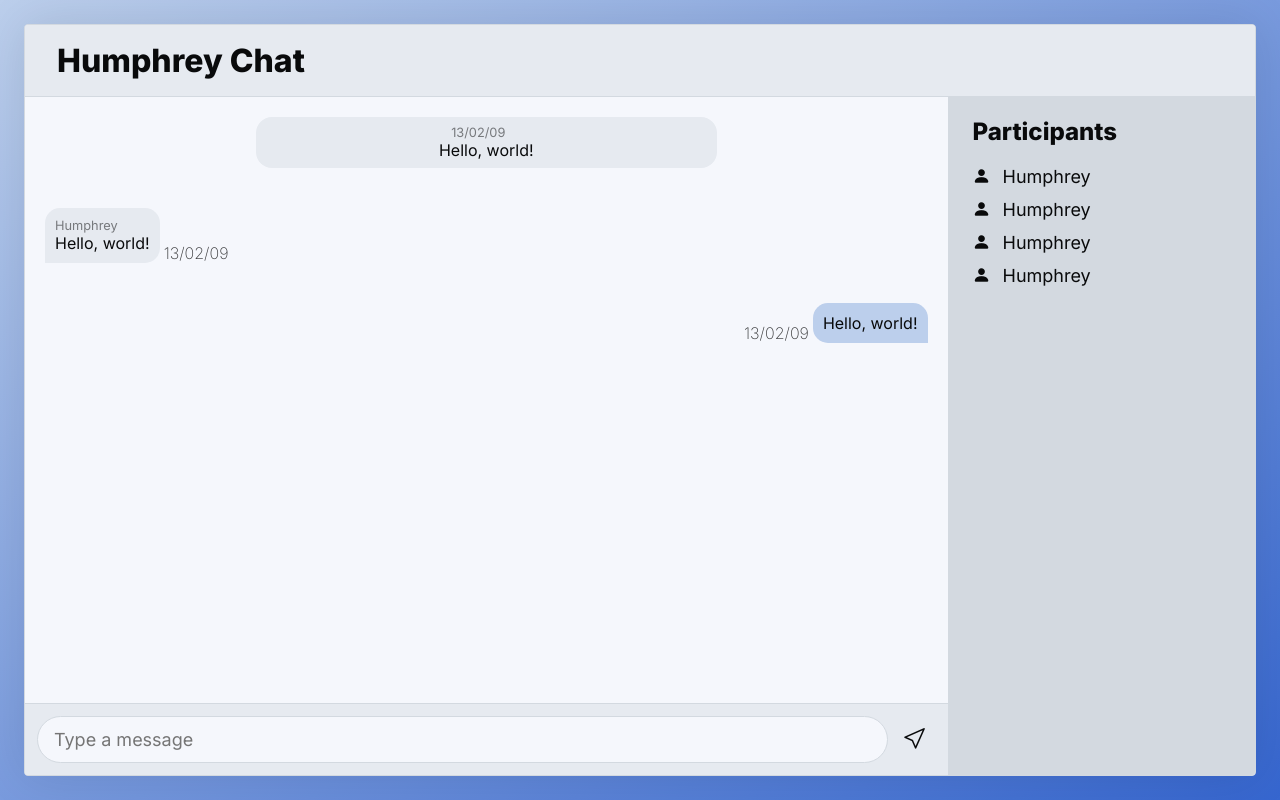
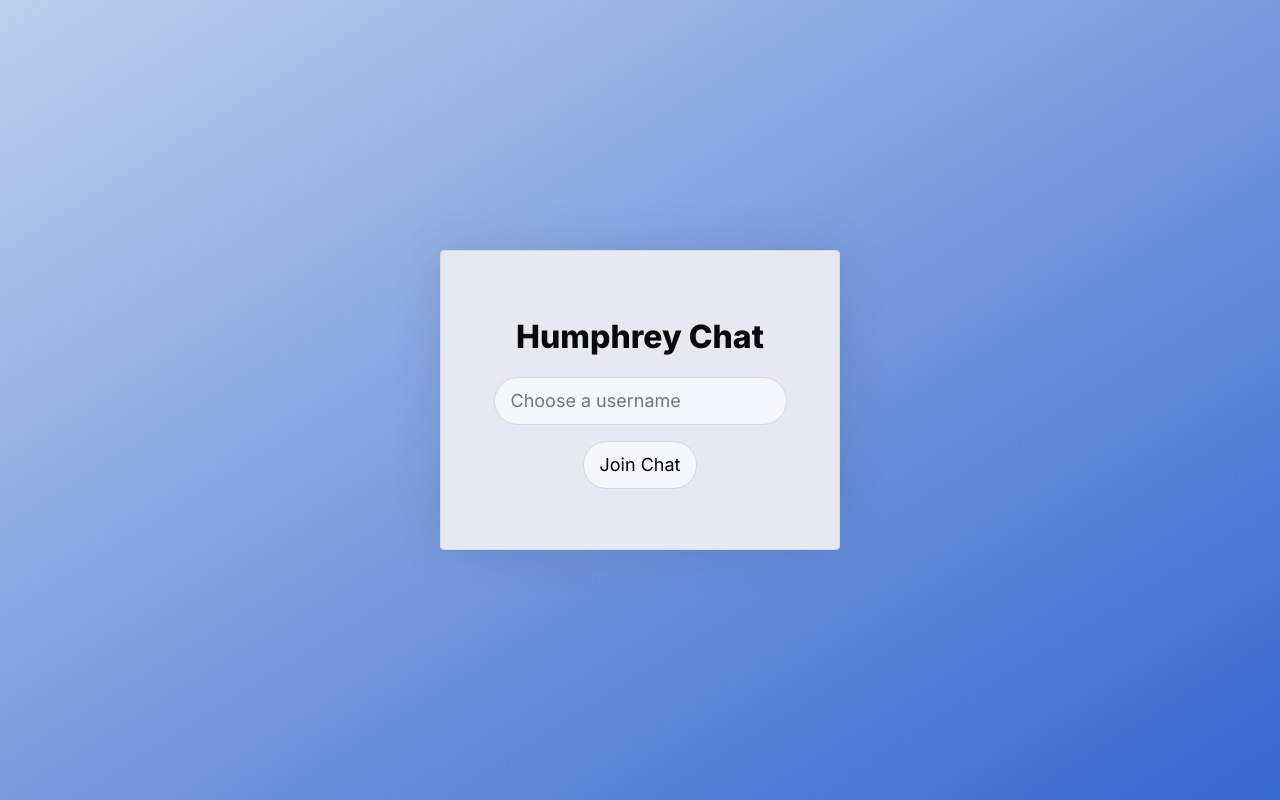
Before and after one commit to w-henderson/Humphrey, a React (Create React App) app in the folder examples/chat-app/client/: page / in a window 1280 px wide. Built offline with nearby package versions, Linux system fonts and the light colour scheme.

Commit message:
Made chat app example client receive messages

```diff
--- a/examples/chat-app/client/src/App.tsx
+++ b/examples/chat-app/client/src/App.tsx
@@ -5,18 +5,109 @@ import Header from "./components/Header";
 import Messages from "./components/Messages";
 import MessageBar from "./components/MessageBar";
 import Participants from "./components/Participants";
+import SignUp from "./components/SignUp";
+import { MessageProps, MessageType } from "./components/Message";
 
-export class App extends Component {
+interface AppState {
+  id: number | null,
+  phase: AppPhase,
+  messages: MessageProps[]
+}
+
+enum AppPhase {
+  SignUp,
+  Connecting,
+  Connected
+}
+
+export class App extends Component<{}, AppState> {
+  ws: WebSocket | null;
+
+  constructor(props: {}) {
+    super(props);
+
+    this.ws = null;
+
+    this.state = {
+      id: null,
+      phase: AppPhase.SignUp,
+      messages: []
+    }
+
+    this.connect = this.connect.bind(this);
+    this.recvId = this.recvId.bind(this);
+    this.recvMessage = this.recvMessage.bind(this);
+  }
+
+  connect(username: string) {
+    this.setState({ phase: AppPhase.Connecting });
+
+    this.ws = new WebSocket("ws://localhost/ws");
+    this.ws.onmessage = e => this.recvId(e, username);
+  }
+
+  async recvId(e: MessageEvent, username: string) {
+    let buf = await e.data.arrayBuffer();
+    let view = new DataView(buf, 4, 4);
+    let id = view.getUint32(0, false);
+
+    this.setState({ id, phase: AppPhase.Connected });
+    this.ws!.onmessage = this.recvMessage;
+    this.ws!.send(username);
+  }
+
+  async recvMessage(e: MessageEvent) {
+    let buf = await e.data.arrayBuffer();
+
+    let messageLengthView = new DataView(buf, 4, 4);
+    let messageLength = messageLengthView.getUint32(0, false);
+    let messageView = Array.from(new Uint8Array(buf, 8, messageLength));
+    let message = String.fromCharCode(...messageView);
+
+    let senderIdView = new DataView(buf, 12 + messageLength, 4);
+    let senderId = senderIdView.getUint32(0, false);
+
+    let sender = "";
+    if (senderId !== 0) {
+      let senderLengthView = new DataView(buf, 20 + messageLength, 4);
+      let senderLength = senderLengthView.getUint32(0, false);
+      let senderView = Array.from(new Uint8Array(buf, 24 + messageLength, senderLength));
+      sender = String.fromCharCode(...senderView);
+    }
+
+    let messages = this.state.messages;
+    let timestamp = new Date().getTime();
+
+    let type = MessageType.Remote;
+    if (senderId === this.state.id) type = MessageType.Local;
+    if (senderId === 0) type = MessageType.Broadcast;
+
+    messages.push({
+      message,
+      sender,
+      timestamp,
+      type
+    });
+
+    this.setState({ messages });
+  }
+
   render() {
+    if (this.state.phase === AppPhase.SignUp || this.state.phase === AppPhase.Connecting) {
+      return <SignUp
+        onSignUp={this.connect}
+        loading={this.state.phase === AppPhase.Connecting} />;
+    } else {
       return (
         <div className="App">
           <Header />
-        <Messages />
+          <Messages messages={this.state.messages} />
           <Participants />
           <MessageBar />
         </div>
       )
     }
   }
+}
 
 export default App;
--- a/examples/chat-app/client/src/components/Message.tsx
+++ b/examples/chat-app/client/src/components/Message.tsx
@@ -2,7 +2,7 @@ import { Component } from "react";
 import humanize from "../DateHumanizer";
 import "../styles/Message.scss";
 
-interface MessageProps {
+export interface MessageProps {
   message: string,
   sender: string,
   type: MessageType,
--- a/examples/chat-app/client/src/components/Messages.tsx
+++ b/examples/chat-app/client/src/components/Messages.tsx
@@ -1,26 +1,20 @@
 import { Component } from "react";
 import "../styles/Messages.scss";
-import Message, { MessageType } from "./Message";
+import Message, { MessageProps, MessageType } from "./Message";
 
-export class Messages extends Component {
+interface MessagesProps {
+  messages: MessageProps[],
+}
+
+export class Messages extends Component<MessagesProps> {
   render() {
     return (
       <div className="Messages">
-        <Message
-          message="Hello, world!"
-          sender="Humphrey"
-          timestamp={1234567890123}
-          type={MessageType.Broadcast} />
-        <Message
-          message="Hello, world!"
-          sender="Humphrey"
-          timestamp={1234567890123}
-          type={MessageType.Remote} />
-        <Message
-          message="Hello, world!"
-          sender="Humphrey"
-          timestamp={1234567890123}
-          type={MessageType.Local} />
+        {this.props.messages.map((message, index) =>
+          <Message
+            key={index}
+            {...message} />
+        )}
       </div>
     )
   }
--- /dev/null
+++ b/examples/chat-app/client/src/components/SignUp.tsx
@@ -0,0 +1,51 @@
+import { Component } from "react";
+import "../styles/SignUp.scss";
+
+interface SignUpProps {
+  onSignUp: (username: string) => void,
+  loading: boolean
+}
+
+interface SignUpState {
+  username: string
+}
+
+class SignUp extends Component<SignUpProps, SignUpState> {
+  constructor(props: SignUpProps) {
+    super(props);
+
+    this.state = {
+      username: ""
+    }
+  }
+
+  render() {
+    if (!this.props.loading) {
+      return (
+        <div className="SignUp">
+          <h1>Humphrey Chat</h1>
+
+          <input
+            type="text"
+            placeholder="Choose a username"
+            value={this.state.username}
+            onChange={(e) => this.setState({ username: e.target.value })} />
+
+          <input
+            type="button"
+            value="Join Chat"
+            onClick={() => this.props.onSignUp(this.state.username)} />
+        </div>
+      )
+    } else {
+      return (
+        <div className="SignUp loading">
+          <i
+            className="bi bi-arrow-clockwise" />
+        </div>
+      )
+    }
+  }
+}
+
+export default SignUp;
--- a/examples/chat-app/client/src/styles/App.scss
+++ b/examples/chat-app/client/src/styles/App.scss
@@ -27,20 +27,3 @@ div.App {
   &.leftColumn { grid-template-columns: 100% 0%; }
   &.rightColumn { grid-template-columns: 0% 100%; }
 }
-
-div.SignIn {
-  animation: fade-in 500ms ease;
-
-  img {
-    display: block;
-    width: 250px;
-    margin-top: 10px;
-    filter: drop-shadow(var(--shadow-wide));
-    cursor: pointer;
-    transition: filter 100ms;
-
-    &:active {
-      filter: drop-shadow(var(--shadow-wide)) contrast(80%);
-    }
-  }
-}
--- a/examples/chat-app/client/src/styles/Messages.scss
+++ b/examples/chat-app/client/src/styles/Messages.scss
@@ -1,5 +1,5 @@
 div.Messages {
   display: flex;
   flex-direction: column;
-  overflow: hidden;
+  overflow-y: auto;
 }
--- /dev/null
+++ b/examples/chat-app/client/src/styles/SignUp.scss
@@ -0,0 +1,68 @@
+div.SignUp {
+  padding: 32px 64px;
+  width: min(400px, calc(100% - 48px));
+  height: min(300px, calc(100% - 48px));
+  background-color: var(--light);
+  border-radius: 4px;
+  box-shadow: var(--shadow-wide);
+  overflow: hidden;
+
+  display: flex;
+  flex-direction: column;
+  place-items: center;
+  place-content: center;
+
+  border: 1px solid var(--border);
+
+  animation: fade-in 500ms ease;
+  transition: width 500ms ease, height 500ms ease, padding 500ms ease;
+
+  input {
+    height: 48px;
+    font-size: 18px;
+    border: 1px solid var(--mid);
+    border-radius: 24px;
+    outline: none;
+    padding: 0 16px;
+    margin-bottom: 16px;
+    min-width: 0;
+
+    background-color: var(--lightest);
+    font-family: Inter;
+
+    box-shadow: none;
+    transition: box-shadow 250ms;
+
+    &[type=text]:focus { box-shadow: var(--shadow-light); }
+    &[type=button]:hover {
+      box-shadow: var(--shadow-light);
+      cursor: pointer;
+    }
+  }
+
+  &.loading {
+    padding: 0;
+    width: 96px;
+    height: 96px;
+
+    i {
+      font-size: 48px;
+      color: var(--accent);
+      animation: spin 500ms linear infinite, fade-in 500ms ease;
+    }
+  }
+
+  @media only screen and (max-width: 600px) {
+    &:not(.loading) {
+      width: 100%;
+      height: 100%;
+    }
+
+    grid-template-columns: 1fr;
+  }
+}
+
+@keyframes spin {
+  from { transform: rotate(0deg); }
+  to { transform: rotate(360deg); }
+}
```
Lines whose indentation alone changed are shown as unchanged.
